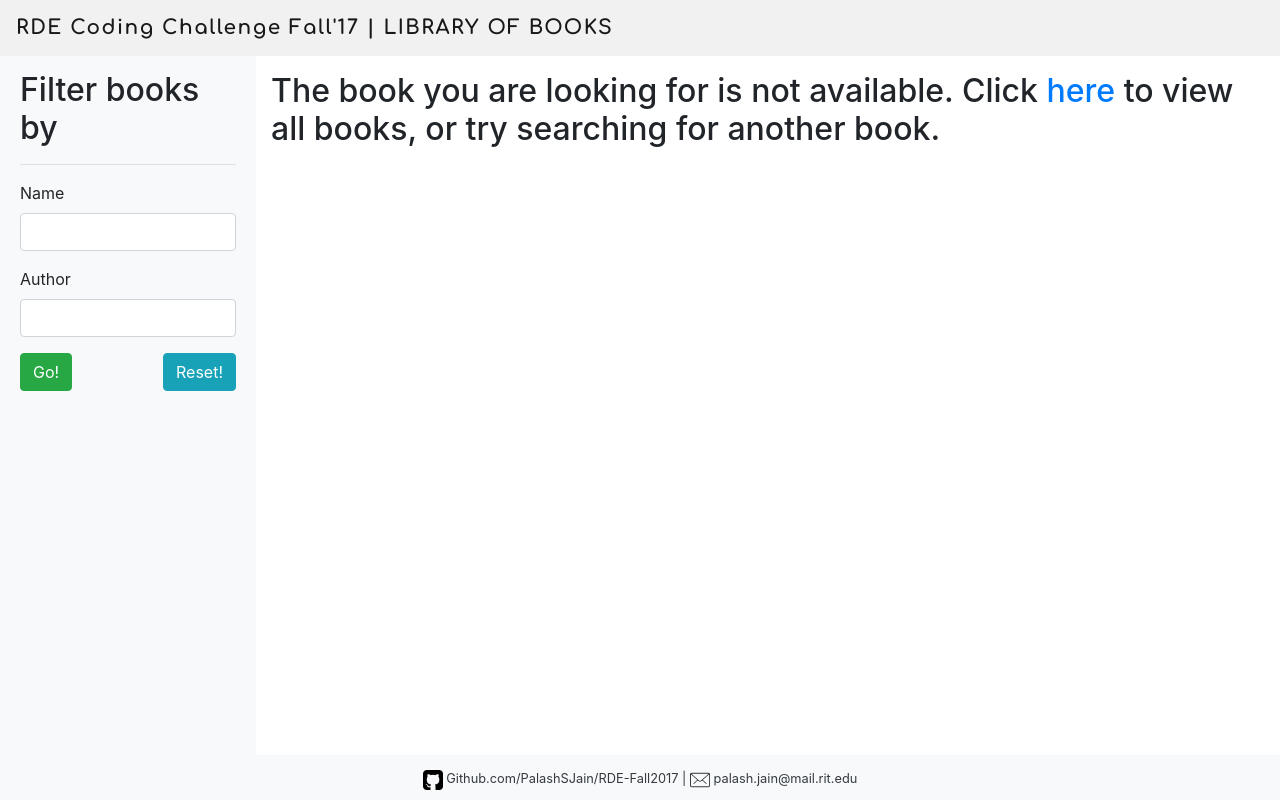
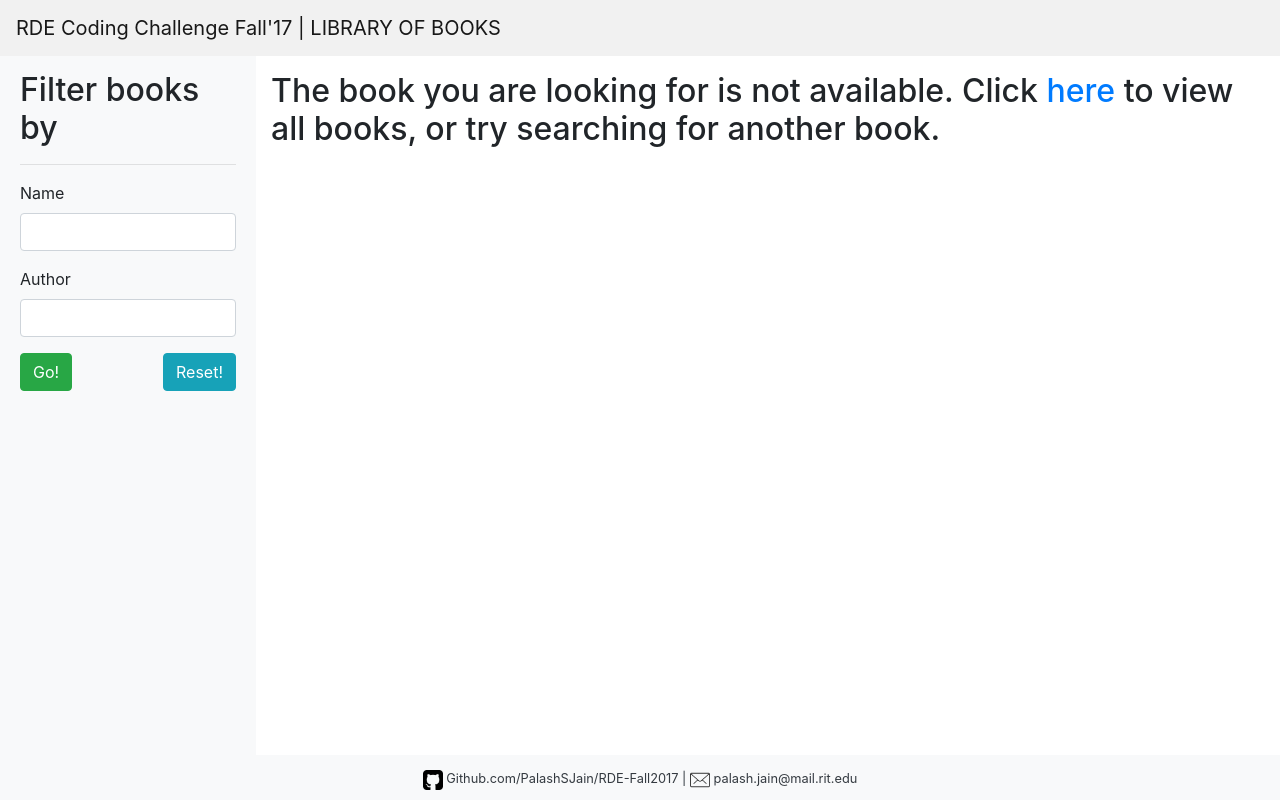
Before and after one commit to PalashSJain/RDE-Fall2017, a Django app: page /book/1/page/1 in a window 1280 px wide. Run offline with Django 3.2, Linux system fonts and the light colour scheme; some libraries are stand-ins or nearby versions.

Commit message:
Change bootstrap css from beta to release

```diff
--- a/LibraryOfBooks/static/css/style.css
+++ b/LibraryOfBooks/static/css/style.css
@@ -141,10 +141,10 @@ input[type=number]::-webkit-outer-spin-button {
     width: 20px;
 }
 
-.navbar-brand{
-    font-family: 'Comfortaa', cursive;
-    letter-spacing: 1.5px;
-}
+/*.navbar-brand{*/
+    /*font-family: 'Comfortaa', cursive;*/
+    /*letter-spacing: 1.5px;*/
+/*}*/
 
 .card-text {
     font-family: 'Libre Baskerville', serif;
--- a/LibraryOfBooks/templates/base.html
+++ b/LibraryOfBooks/templates/base.html
@@ -7,7 +7,11 @@
     <title>Library of Books</title>
 
     <!--<link rel="stylesheet" href="https://maxcdn.bootstrapcdn.com/bootstrap/4.0.0-beta.2/css/bootstrap.min.css">-->
+    <link rel="stylesheet" href="http://getbootstrap.com/dist/css/bootstrap.min.css">
+    <!--<link rel="stylesheet" href="http://getbootstrap.com/docs/4.0/examples/dashboard/dashboard.css">-->
+
     <link rel="stylesheet" href="{% static 'css/bootstrap.min.css' %}" type="text/css">
+
     <link rel="stylesheet" href="{% static 'css/style.css' %}" type="text/css">
 
     <link rel="stylesheet" href="https://fonts.googleapis.com/css?family=Comfortaa:700|Libre+Baskerville">
```
